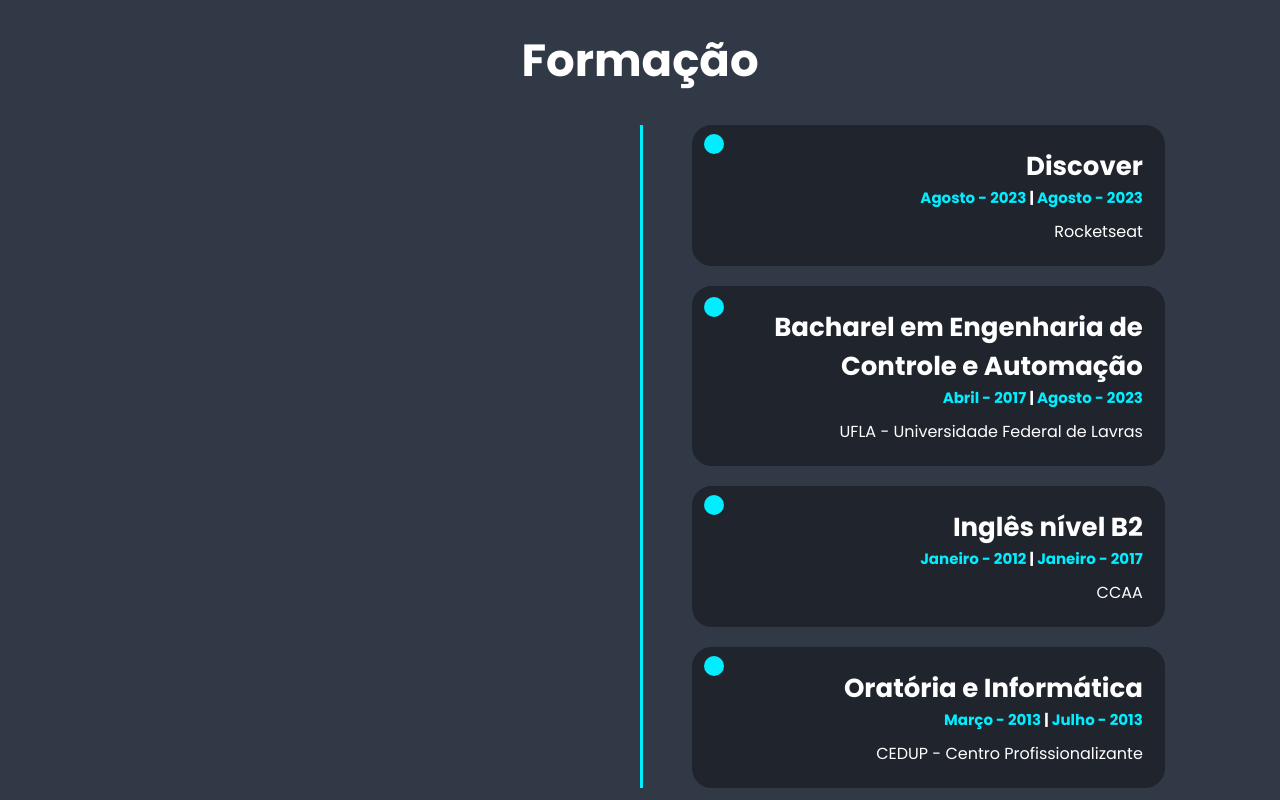
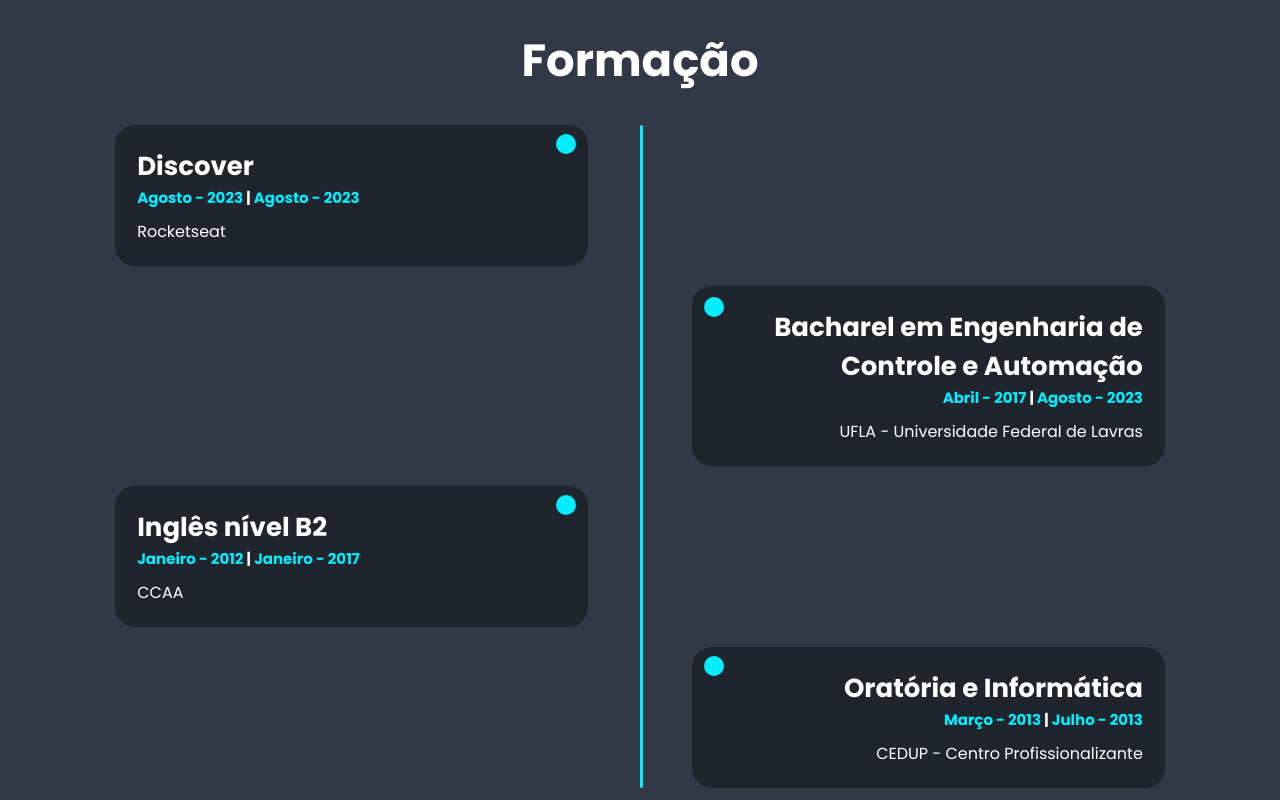
Before and after one commit to LGustta13/my-portfolio, a plain HTML site: page index.html in a window 1280 px wide. Shown: the part 2860-3660 px from the top of the page. Drawn offline with nearby package versions, Linux system fonts and the light colour scheme.

Commit message:
Formation correction his-line

```diff
--- a/js/toggleLang.js
+++ b/js/toggleLang.js
@@ -68,7 +68,7 @@
 
   language.educationContent.content.map((ed) => {
     education.querySelector(".education-container").innerHTML += `
-  <div class="his-line"></div>
+
     <div class="education-box">
       <div class="his-circle"></div>
       <h3>${ed.title}</h3>
@@ -77,6 +77,8 @@
     </div>
   `
   })
+  education.querySelector(".education-container").innerHTML +=
+    '<div class="his-line"></div>'
 
   // Portfolio //
   portfolio.querySelector(".heading").innerHTML = language.portfolioContent.h1
@@ -130,5 +132,5 @@
     .querySelector("textarea")
     .setAttribute("placeholder", language.contactContent.placeholder[4])
 
-    footer.querySelector(".footer-text p").innerText = language.footer
+  footer.querySelector(".footer-text p").innerText = language.footer
 }
```
Also changed, not shown: index.html (+0 -1 lines).
